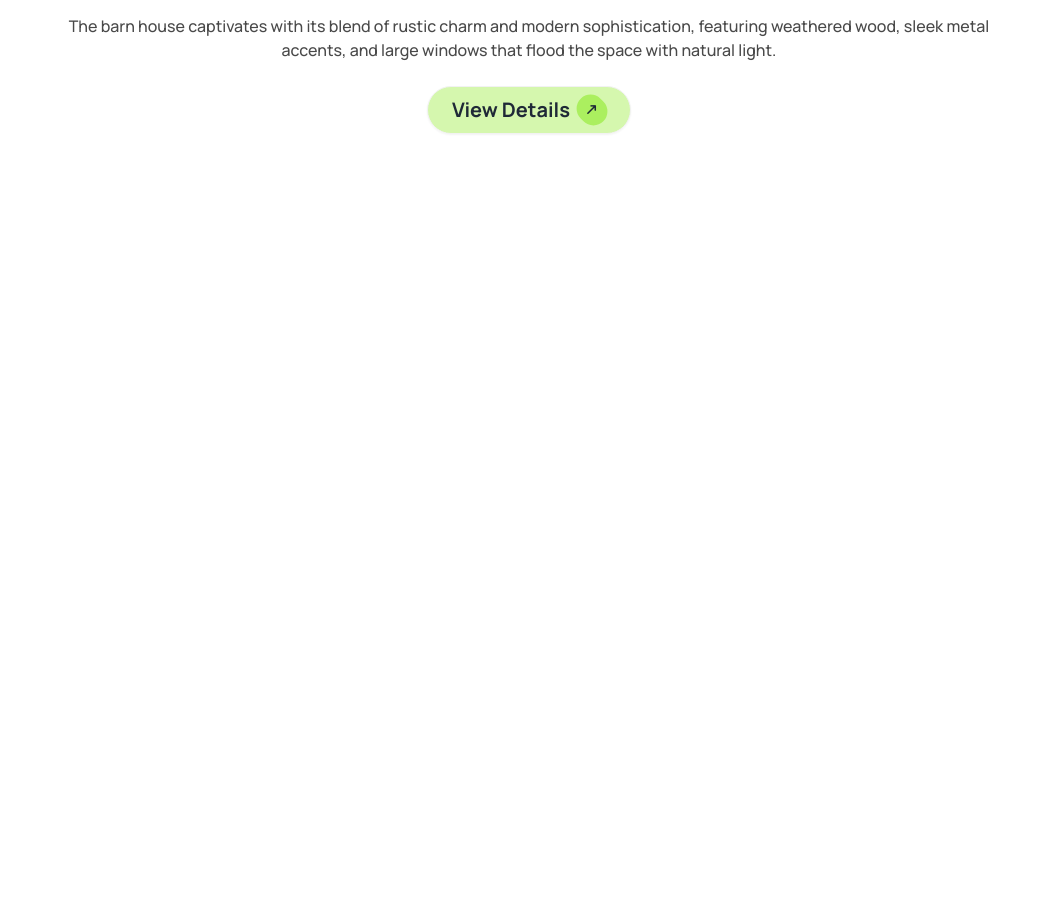
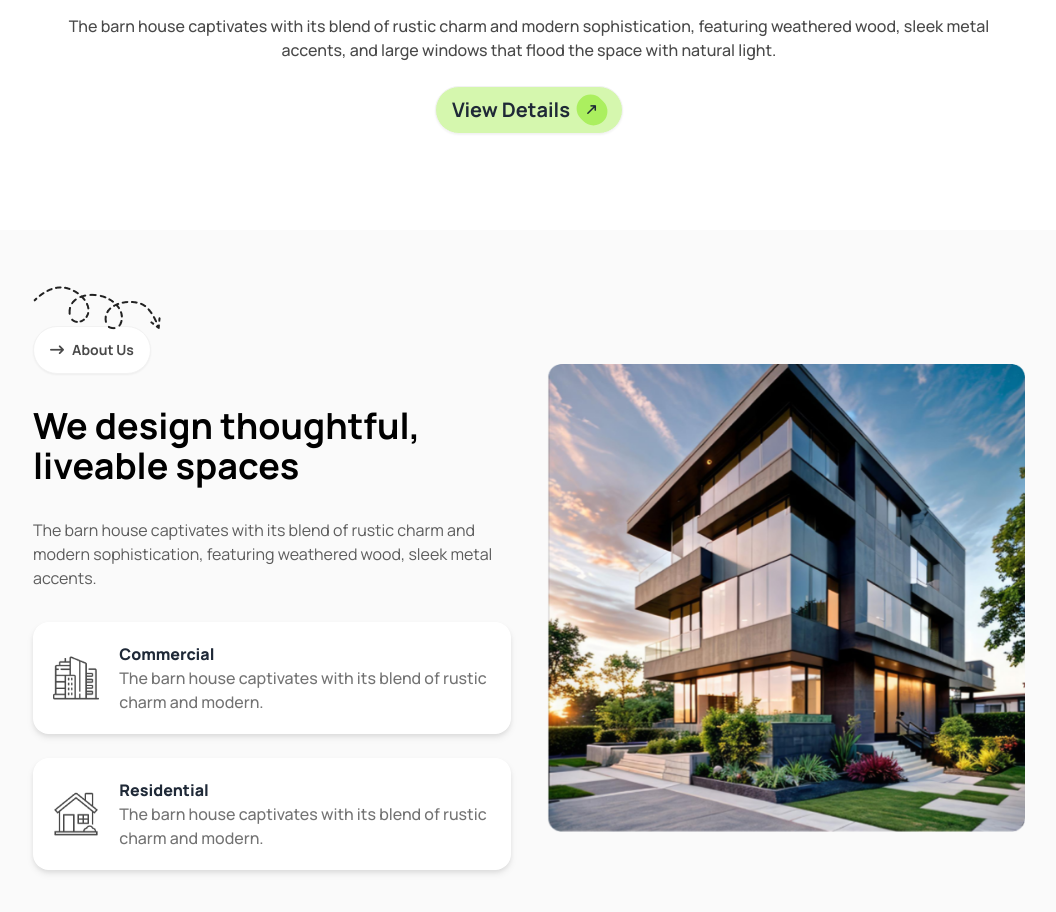
Before and after one commit to istiak19/assignment-3, a plain HTML site: page index.html in a window 1280 px wide. Shown: the part 600-1512 px from the top of the page, without its empty margins (111-1167 px from the left). Before the commit the page ends 830 px from the top, so only its background shows below. Drawn offline with nearby package versions, Linux system fonts and the light colour scheme.

Commit message:
fourth commit

```diff
--- a/index.html
+++ b/index.html
@@ -29,6 +29,7 @@
 </head>
 
 <body class="font-manrope">
+  <!-- Heading Section -->
   <header class="w-11/12 mx-auto">
     <!-- Navbar Section -->
 
@@ -75,7 +76,7 @@
     </nav>
     <!-- Banner Section -->
 
-    <div class="flex flex-col justify-center items-center mb-24">
+    <div class="flex flex-col justify-center md:items-center mb-24">
       <img src="./assets/banner.png" alt="">
       <div class="text-center space-y-6">
         <h1 class="text-2xl sm:text-4xl lg:text-7xl font-extrabold">A barn house of this design has a striking
@@ -84,11 +85,57 @@
           sophistication, featuring weathered wood, sleek metal <br> accents, and large windows that flood the space
           with natural light.</p>
       </div>
-      <button class="btn bg-[rgba(172,239,95,0.5)] rounded-full px-24 sm:px-6 mt-6 font-bold text-xl">View Details<span
+      <button class="btn bg-[rgba(172,239,95,0.5)] rounded-full mt-6 font-bold text-xl">View Details<span
           class="-rotate-45 text-xs bg-[#ABEF5F] p-2 rounded-full"><i
             class="fa-solid fa-arrow-right-long text-xs"></i></span></button>
     </div>
   </header>
+  <!-- Main Section -->
+  <main>
+    <!-- We design thoughtful, liveable spaces -->
+    <div class="bg-[#f4f4f474] py-24 px-4 lg:px-36 relative">
+      <div class="absolute top-14">
+        <img class="invisible lg:visible" src="./assets/Vector.png" alt="">
+      </div>
+      <div class="grid grid-cols-1 lg:grid-cols-2 justify-center items-center gap-9">
+        <div
+          class="flex flex-col justify-center items-center sm:justify-start sm:items-start space-y-8 text-center sm:text-left">
+          <button class="btn rounded-full bg-white text-[#494949] font-bold"><span><i
+                class="fa-solid fa-arrow-right-long"></i></span> About Us</button>
+          <h2 class="font-bold text-2xl md:text-3xl lg:text-4xl text-black">We design thoughtful, liveable spaces</h2>
+          <p class=" text-[#494949e4]">The barn house captivates with its blend of rustic charm and modern
+            sophistication, featuring weathered wood, sleek metal accents.</p>
+          <div class="flex flex-col md:flex-row lg:flex-col gap-6">
+            <div class="flex lg:items-center gap-5 drop-shadow-md bg-white p-5 rounded-2xl text-left">
+              <div>
+                <img src="./assets/commercial.png" alt="">
+              </div>
+              <div>
+                <h4 class="font-extrabold">Commercial</h4>
+                <p class="text-[#737373] font-medium">The barn house captivates with its blend of rustic charm and
+                  modern.
+                </p>
+              </div>
+            </div>
+            <div class="flex lg:items-center gap-5 drop-shadow-md bg-white p-5 rounded-2xl text-left">
+              <div>
+                <img src="./assets/residential.png" alt="">
+              </div>
+              <div>
+                <h4 class="font-extrabold">Residential</h4>
+                <p class="text-[#737373] font-medium">The barn house captivates with its blend of rustic charm and
+                  modern.
+                </p>
+              </div>
+            </div>
+          </div>
+        </div>
+        <div>
+          <img src="./assets/Rectangle.png" alt="">
+        </div>
+      </div>
+    </div>
+  </main>
 </body>
 
 </html>
```
